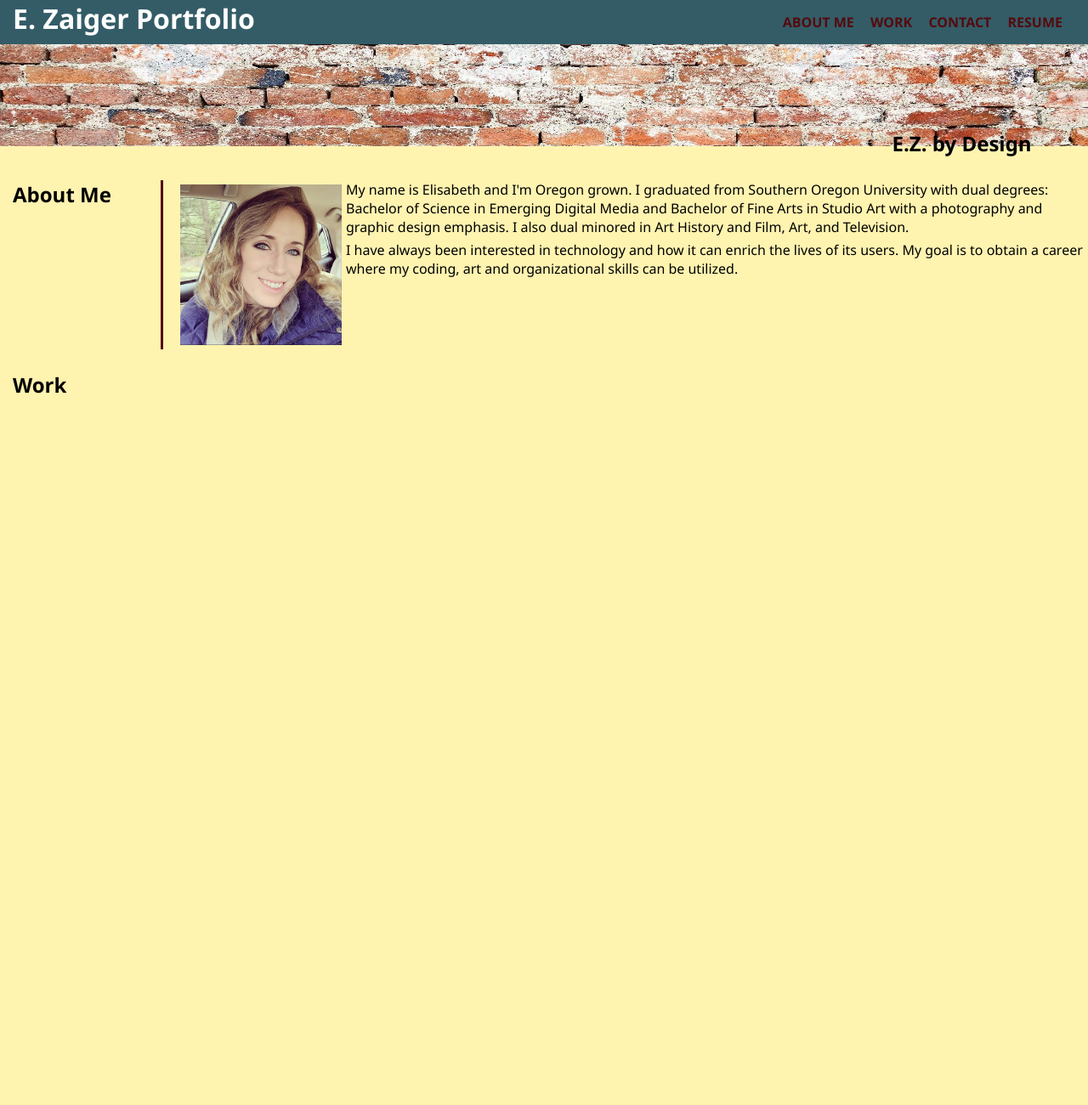
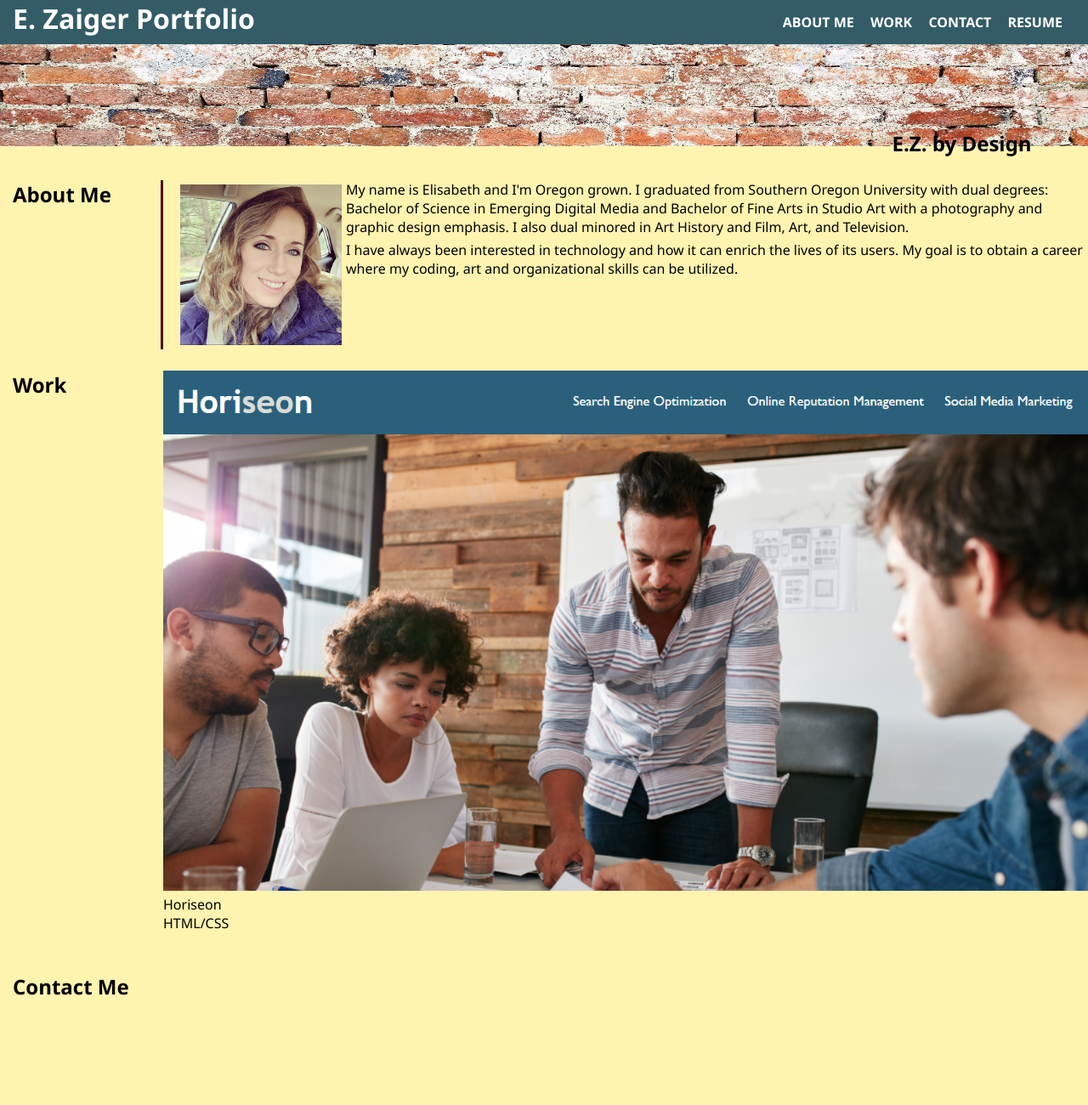
Before and after one commit to ezaiger/ezaiger-portfolio, a plain HTML site: page index.html in a window 1280 px wide. Shown: the top 1300 px of the page at 85% size. After the commit the page ends 1177 px from the top, so only its background shows below. Drawn offline with Linux system fonts and the light colour scheme.

Commit message:
added image to work section

```diff
--- a/assets/css/style.css
+++ b/assets/css/style.css
@@ -30,10 +30,14 @@ header h1 {
 
 header a {
     text-decoration: none;
-    color:var(--secondary-color);
+    color:white;
     margin-right: 15px;
     text-transform: uppercase;
     font-weight: bold;
+}
+
+header a:hover {
+    color:#540B0E;
 }
 
 nav {
@@ -110,9 +114,13 @@ nav {
     width: 85%;
 }
 
+.work img {
+    width: 100%;
+}
+
 .contact {
     display: flex;
-    margin-top: 1000px;
+    margin-top: 25px;
 }
 
 .contact h2 {
--- a/index.html
+++ b/index.html
@@ -5,7 +5,7 @@
     <meta charset="UTF-8">
     <meta http-equiv="X-UA-Compatible" content="IE=edge">
     <meta name="viewport" content="width=device-width, initial-scale=1.0">
-    <link rel="stylesheet" href="./assets/css/style.css" />
+    <link rel="stylesheet" href="./assets/css/style.css"/>
     <title>EZaiger Portfolio</title>
 </head>
 
@@ -51,7 +51,13 @@
     <section id="work" class="work">
         <h2>Work</h2>
         <div>
-            <img src="" alt="">
+            <img src="./assets/images/horiseon-site.png" alt="">
+            <p>
+                Horiseon
+            </p>
+            <p>
+                HTML/CSS
+            </p>
             <img src="" alt="">
             <img src="" alt="">
             <img src="" alt="">
```
Also changed, not shown: assets/images/horiseon-site.png (added).
